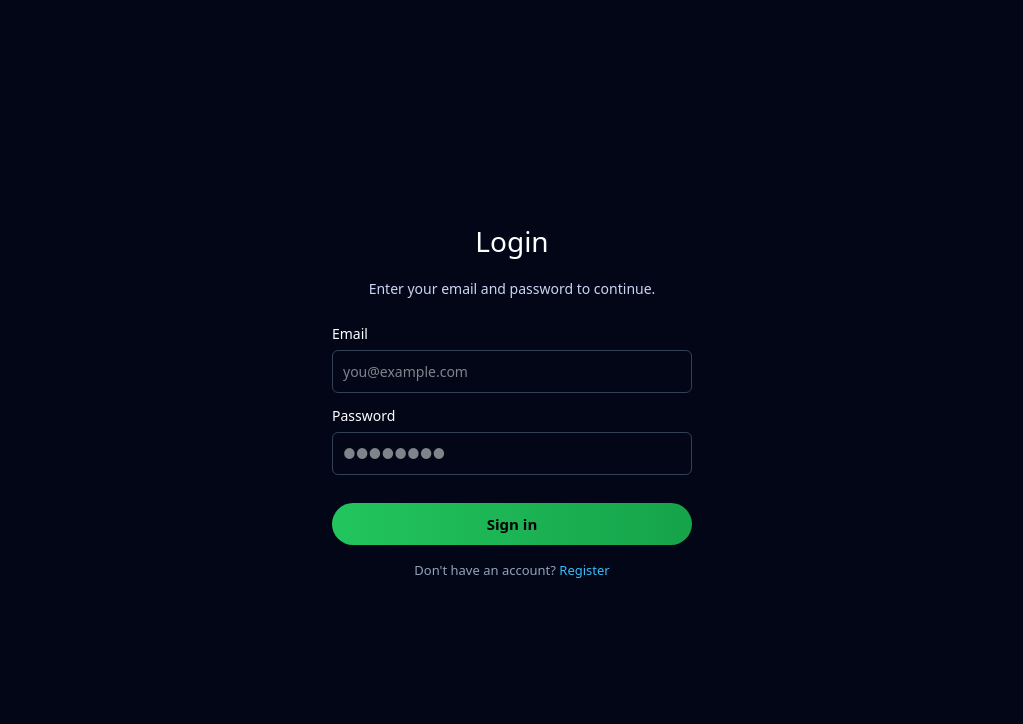
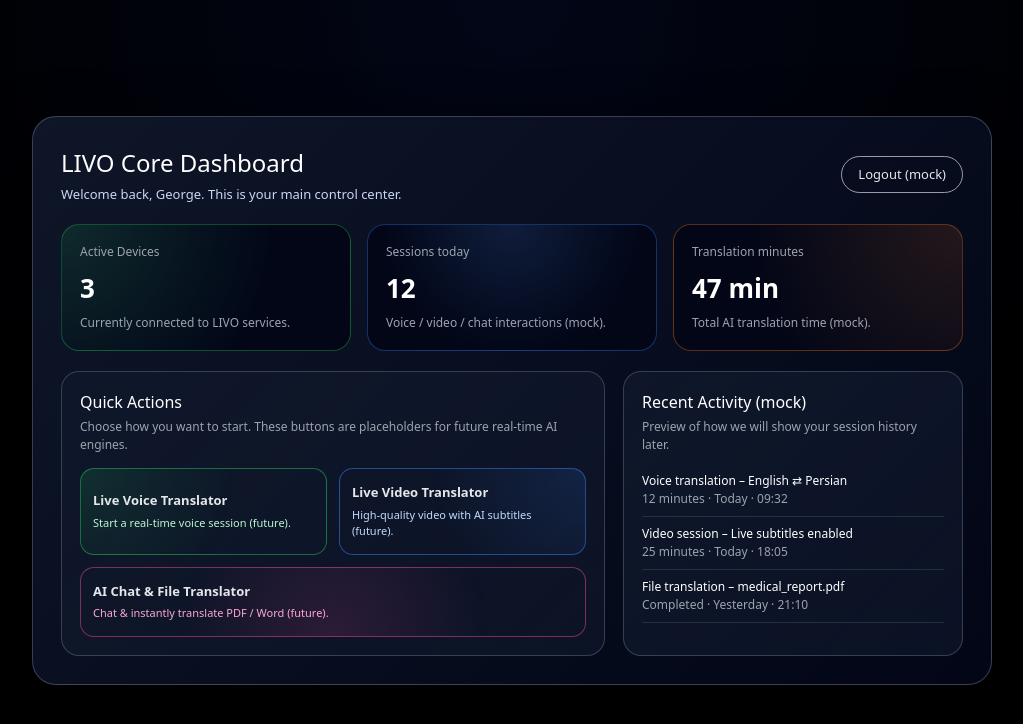
Before and after one commit to georgesmithuk1985-creator/livo-ai-wold, a Next.js app: page /dashboard in a window 1280 px wide. Shown: the top 724 px of the page, without its empty margins (128-1151 px from the left). Built offline with nearby package versions, Linux system fonts and the light colour scheme.

Commit message:
proper dashboard page

```diff
--- a/app/dashboard/page.tsx
+++ b/app/dashboard/page.tsx
@@ -1,51 +1,6 @@
 "use client";
 
-import { useState } from "react";
-
-export default function LoginPage() {
-  const [email, setEmail] = useState("");
-  const [password, setPassword] = useState("");
-  const [message, setMessage] = useState("");
-  const [isLoading, setIsLoading] = useState(false);
-
-  async function handleLogin() {
-    if (!email || !password) {
-      setMessage("Email and password are required.");
-      return;
-    }
-
-    setIsLoading(true);
-    setMessage("Loading...");
-
-    try {
-      const res = await fetch("/api/login", {
-        method: "POST",
-        headers: {
-          "Content-Type": "application/json",
-        },
-        body: JSON.stringify({ email, password }),
-      });
-
-      const data = await res.json();
-
-      if (!data.success) {
-        setMessage(data.message || "Login failed.");
-        setIsLoading(false);
-        return;
-      }
-
-      setMessage("Login successful. Redirecting...");
-
-      setTimeout(() => {
-        window.location.href = "/dashboard";
-      }, 800);
-    } catch (err) {
-      console.error("LOGIN ERROR:", err);
-      setMessage("Network error. Please try again.");
-      setIsLoading(false);
-    }
-  }
-
+export default function DashboardPage() {
   return (
     <main
       style={{
@@ -53,97 +8,286 @@ export default function LoginPage() {
         display: "flex",
         alignItems: "center",
         justifyContent: "center",
-        backgroundColor: "#020617",
+        background: "radial-gradient(circle at top, #020617 0, #000 65%)",
         color: "white",
         fontFamily: "system-ui, -apple-system, BlinkMacSystemFont, sans-serif",
       }}
     >
-      <div style={{ width: "360px", textAlign: "center" }}>
-        <h1 style={{ fontSize: "28px", marginBottom: "16px" }}>Login</h1>
-        <p style={{ marginBottom: "24px", fontSize: "14px", color: "#cbd5f5" }}>
-          Enter your email and password to continue.
+      <div
+        style={{
+          width: "960px",
+          maxWidth: "100%",
+          padding: "28px",
+          borderRadius: "24px",
+          background:
+            "linear-gradient(135deg, rgba(15,23,42,0.95), rgba(2,6,23,0.98))",
+          boxShadow: "0 22px 60px rgba(0,0,0,0.8)",
+          border: "1px solid rgba(148,163,184,0.35)",
+        }}
+      >
+        {/* هدر داشبورد */}
+        <header
+          style={{
+            display: "flex",
+            justifyContent: "space-between",
+            alignItems: "center",
+            marginBottom: "20px",
+          }}
+        >
+          <div>
+            <h1 style={{ fontSize: "24px", marginBottom: "4px" }}>
+              LIVO Core Dashboard
+            </h1>
+            <p style={{ fontSize: "13px", color: "#cbd5f5" }}>
+              Welcome back, George. This is your main control center.
+            </p>
+          </div>
+
+          <button
+            style={{
+              padding: "8px 16px",
+              borderRadius: "999px",
+              border: "1px solid rgba(248,250,252,0.6)",
+              backgroundColor: "transparent",
+              color: "#e5e7eb",
+              fontSize: "13px",
+              cursor: "pointer",
+            }}
+          >
+            Logout (mock)
+          </button>
+        </header>
+
+        {/* ردیف کارت‌های بالا */}
+        <section
+          style={{
+            display: "grid",
+            gridTemplateColumns: "repeat(3, minmax(0, 1fr))",
+            gap: "16px",
+            marginBottom: "20px",
+          }}
+        >
+          <div
+            style={{
+              padding: "18px",
+              borderRadius: "18px",
+              background:
+                "radial-gradient(circle at top left, #22c55e20, #020617 70%)",
+              border: "1px solid rgba(34,197,94,0.35)",
+            }}
+          >
+            <p style={{ fontSize: "12px", color: "#9ca3af" }}>Active Devices</p>
+            <p style={{ fontSize: "26px", fontWeight: 600, marginTop: "8px" }}>
+              3
+            </p>
+            <p style={{ fontSize: "12px", color: "#9ca3af", marginTop: "6px" }}>
+              Currently connected to LIVO services.
+            </p>
+          </div>
+
+          <div
+            style={{
+              padding: "18px",
+              borderRadius: "18px",
+              background:
+                "radial-gradient(circle at top, #3b82f620, #020617 70%)",
+              border: "1px solid rgba(59,130,246,0.35)",
+            }}
+          >
+            <p style={{ fontSize: "12px", color: "#9ca3af" }}>Sessions today</p>
+            <p style={{ fontSize: "26px", fontWeight: 600, marginTop: "8px" }}>
+              12
+            </p>
+            <p style={{ fontSize: "12px", color: "#9ca3af", marginTop: "6px" }}>
+              Voice / video / chat interactions (mock).
+            </p>
+          </div>
+
+          <div
+            style={{
+              padding: "18px",
+              borderRadius: "18px",
+              background:
+                "radial-gradient(circle at top right, #f9731620, #020617 70%)",
+              border: "1px solid rgba(249,115,22,0.35)",
+            }}
+          >
+            <p style={{ fontSize: "12px", color: "#9ca3af" }}>
+              Translation minutes
+            </p>
+            <p style={{ fontSize: "26px", fontWeight: 600, marginTop: "8px" }}>
+              47 min
+            </p>
+            <p style={{ fontSize: "12px", color: "#9ca3af", marginTop: "6px" }}>
+              Total AI translation time (mock).
+            </p>
+          </div>
+        </section>
+
+        {/* بخش پایین: اکشن سریع + فعالیت اخیر */}
+        <section
+          style={{
+            display: "grid",
+            gridTemplateColumns: "minmax(0, 1.6fr) minmax(0, 1fr)",
+            gap: "18px",
+          }}
+        >
+          {/* اکشن‌ها */}
+          <div
+            style={{
+              padding: "18px",
+              borderRadius: "18px",
+              background:
+                "linear-gradient(135deg, rgba(15,23,42,0.95), rgba(15,23,42,0.7))",
+              border: "1px solid rgba(148,163,184,0.3)",
+            }}
+          >
+            <h2 style={{ fontSize: "16px", marginBottom: "4px" }}>
+              Quick Actions
+            </h2>
+            <p
+              style={{
+                fontSize: "12px",
+                marginBottom: "14px",
+                color: "#9ca3af",
+              }}
+            >
+              Choose how you want to start. These buttons are placeholders for
+              future real-time AI engines.
             </p>
 
             <div
               style={{
-            display: "flex",
-            flexDirection: "column",
+                display: "grid",
+                gridTemplateColumns: "repeat(2, minmax(0, 1fr))",
                 gap: "12px",
-            textAlign: "left",
               }}
             >
-          <label style={{ fontSize: "14px" }}>
-            Email
-            <input
-              type="email"
-              placeholder="you@example.com"
-              value={email}
-              onChange={(e) => setEmail(e.target.value)}
+              <button
                 style={{
-                marginTop: "6px",
-                width: "100%",
-                padding: "10px",
-                borderRadius: "6px",
-                border: "1px solid #334155",
-                backgroundColor: "#020617",
-                color: "white",
+                  padding: "14px 12px",
+                  borderRadius: "14px",
+                  border: "1px solid rgba(34,197,94,0.5)",
+                  background:
+                    "radial-gradient(circle at top left, #22c55e25, transparent 60%)",
+                  color: "#e5e7eb",
+                  fontSize: "13px",
+                  textAlign: "left",
+                  cursor: "pointer",
                 }}
-            />
-          </label>
-
-          <label style={{ fontSize: "14px" }}>
-            Password
-            <input
-              type="password"
-              placeholder="●●●●●●●●"
-              value={password}
-              onChange={(e) => setPassword(e.target.value)}
-              style={{
-                marginTop: "6px",
-                width: "100%",
-                padding: "10px",
-                borderRadius: "6px",
-                border: "1px solid #334155",
-                backgroundColor: "#020617",
-                color: "white",
-              }}
-            />
-          </label>
+              >
+                <div style={{ fontWeight: 600, marginBottom: "4px" }}>
+                  Live Voice Translator
+                </div>
+                <div style={{ fontSize: "11px", color: "#bbf7d0" }}>
+                  Start a real-time voice session (future).
+                </div>
+              </button>
 
               <button
-            onClick={handleLogin}
-            disabled={isLoading}
                 style={{
-              marginTop: "16px",
-              width: "100%",
-              padding: "10px",
-              borderRadius: "9999px",
-              border: "none",
-              background: "linear-gradient(90deg, #22c55e, #16a34a)",
-              color: "black",
-              fontWeight: 600,
-              fontSize: "15px",
-              cursor: isLoading ? "not-allowed" : "pointer",
-              opacity: isLoading ? 0.7 : 1,
+                  padding: "14px 12px",
+                  borderRadius: "14px",
+                  border: "1px solid rgba(59,130,246,0.5)",
+                  background:
+                    "radial-gradient(circle at top right, #3b82f625, transparent 60%)",
+                  color: "#e5e7eb",
+                  fontSize: "13px",
+                  textAlign: "left",
+                  cursor: "pointer",
                 }}
               >
-            {isLoading ? "Signing in..." : "Sign in"}
+                <div style={{ fontWeight: 600, marginBottom: "4px" }}>
+                  Live Video Translator
+                </div>
+                <div style={{ fontSize: "11px", color: "#bfdbfe" }}>
+                  High-quality video with AI subtitles (future).
+                </div>
+              </button>
+
+              <button
+                style={{
+                  padding: "14px 12px",
+                  borderRadius: "14px",
+                  border: "1px solid rgba(236,72,153,0.5)",
+                  background:
+                    "radial-gradient(circle at bottom, #ec489925, transparent 60%)",
+                  color: "#e5e7eb",
+                  fontSize: "13px",
+                  textAlign: "left",
+                  cursor: "pointer",
+                  gridColumn: "span 2",
+                }}
+              >
+                <div style={{ fontWeight: 600, marginBottom: "4px" }}>
+                  AI Chat &amp; File Translator
+                </div>
+                <div style={{ fontSize: "11px", color: "#f9a8d4" }}>
+                  Chat &amp; instantly translate PDF / Word (future).
+                </div>
               </button>
             </div>
+          </div>
 
-        <p style={{ marginTop: "16px", fontSize: "14px", color: "#e5e7eb" }}>
-          {message}
+          {/* فعالیت اخیر */}
+          <div
+            style={{
+              padding: "18px",
+              borderRadius: "18px",
+              background:
+                "linear-gradient(135deg, rgba(15,23,42,0.95), rgba(15,23,42,0.7))",
+              border: "1px solid rgba(148,163,184,0.3)",
+            }}
+          >
+            <h2 style={{ fontSize: "16px", marginBottom: "4px" }}>
+              Recent Activity (mock)
+            </h2>
+            <p
+              style={{
+                fontSize: "12px",
+                marginBottom: "10px",
+                color: "#9ca3af",
+              }}
+            >
+              Preview of how we will show your session history later.
             </p>
 
-        <p style={{ marginTop: "12px", fontSize: "13px", color: "#94a3b8" }}>
-          Don&apos;t have an account?{" "}
-          <a
-            href="/register"
-            style={{ color: "#38bdf8", textDecoration: "none" }}
+            <ul style={{ listStyle: "none", padding: 0, margin: 0 }}>
+              <li
+                style={{
+                  padding: "8px 0",
+                  borderBottom: "1px solid rgba(55,65,81,0.6)",
+                  fontSize: "12px",
+                }}
               >
-            Register
-          </a>
-        </p>
+                <div>Voice translation – English ⇄ Persian</div>
+                <div style={{ color: "#9ca3af" }}>12 minutes · Today · 09:32</div>
+              </li>
+              <li
+                style={{
+                  padding: "8px 0",
+                  borderBottom: "1px solid rgba(55,65,81,0.6)",
+                  fontSize: "12px",
+                }}
+              >
+                <div>Video session – Live subtitles enabled</div>
+                <div style={{ color: "#9ca3af" }}>25 minutes · Today · 18:05</div>
+              </li>
+              <li
+                style={{
+                  padding: "8px 0",
+                  borderBottom: "1px solid rgba(55,65,81,0.6)",
+                  fontSize: "12px",
+                }}
+              >
+                <div>File translation – medical_report.pdf</div>
+                <div style={{ color: "#9ca3af" }}>
+                  Completed · Yesterday · 21:10
+                </div>
+              </li>
+            </ul>
+          </div>
+        </section>
       </div>
     </main>
   );
```
Lines whose indentation alone changed are shown as unchanged.
